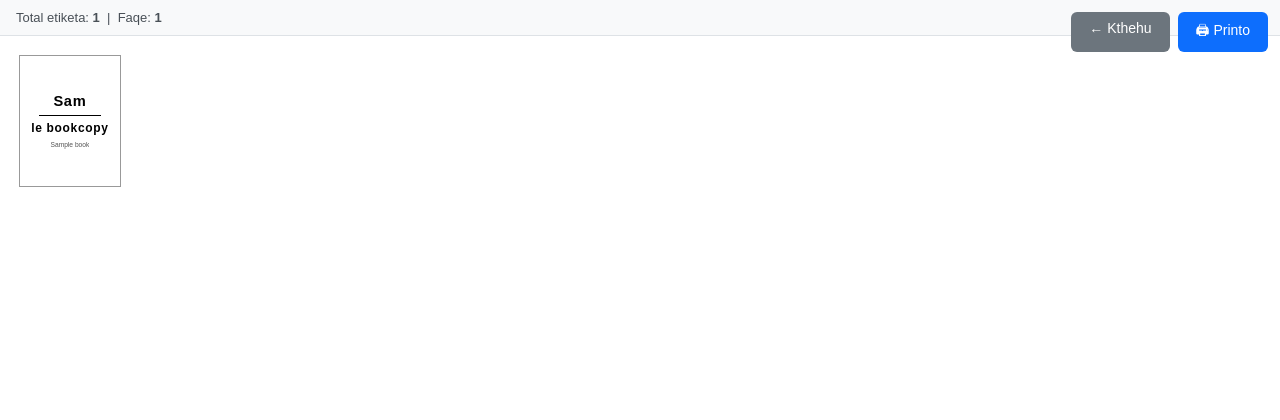
After one commit to MuhamedAdemi/biblioteka-pirok, a Django app: page /label-rafti/ in a window 1280 px wide. The commit adds this page. Shown: the top 420 px of the page. Run offline with Django 4.2, Linux system fonts and the light colour scheme; a user stored in the database is signed in; tables that the repository leaves empty hold one stand-in row (values such as "Sample post").

Commit message:
V13: Barkod fletat, etiketa rafti, kategori Tom Select
models: prefiks sakte mk=201 en=301 other=401, zfill(5), shelf_label 3-shifra Dewey
views: barcode_sheet, shelf_label_print, subject_search/add_ajax
urls: 5 URL te reja
base.html: seksioni Etiketa ne sidebar
book_form: Tom Select per kategori + modal shto kategori
barcode_sheet_print: JsBarcode 56/faqe 5cmx2cm
shelf_label_print: 7x8 grid 3-shifra Dewey + nr rendor

Co-Authored-By: Claude Sonnet 4.6 <noreply@anthropic.com>

```diff
--- a/libra/models.py
+++ b/libra/models.py
@@ -49,9 +49,9 @@ class Book(models.Model):
     ]
     LANGUAGE_PREFIX = {
         'sq': '101',
-        'en': '201',
-        'mk': '301',
-        'other': '501',
+        'mk': '201',
+        'en': '301',
+        'other': '401',
     }
 
     id = models.UUIDField(default=uuid.uuid4, unique=True, primary_key=True, editable=False)
@@ -136,12 +136,14 @@ class BookCopy(models.Model):
     def suggest_shelf_label(cls, class_number=''):
         if not class_number:
             return ''
-        try:
-            first_digit = str(int(float(class_number.strip()[0])))
-        except (ValueError, IndexError):
-            first_digit = '0'
+        import re
+        match = re.match(r'(\d+)', class_number.strip())
+        if not match:
+            return ''
+        raw = match.group(1)[:3]
+        prefix = raw.ljust(3, '0')  # '32' → '320', '3' → '300', '320' → '320'
         last = cls.objects.filter(
-            shelf_label__startswith=f'{first_digit}-'
+            shelf_label__startswith=f'{prefix}-'
         ).order_by('-shelf_label').first()
         if last and last.shelf_label:
             try:
@@ -150,7 +152,7 @@ class BookCopy(models.Model):
                 num = 1
         else:
             num = 1
-        return f"{first_digit}-{str(num).zfill(5)}"
+        return f"{prefix}-{str(num).zfill(5)}"
 
     @classmethod
     def next_copy_number(cls, language='sq'):
@@ -165,7 +167,7 @@ class BookCopy(models.Model):
                 num = 1
         else:
             num = 1
-        return f"{prefix}-{str(num).zfill(6)}"
+        return f"{prefix}-{str(num).zfill(5)}"
 
 
 class Member(models.Model):
--- a/libra/templates/libra/book_copy_form.html
+++ b/libra/templates/libra/book_copy_form.html
@@ -18,7 +18,7 @@
           <div class="mb-3">
             <label class="form-label fw-semibold">{{ form.shelf_label.label }}</label>
             {{ form.shelf_label }}
-            <small class="text-muted d-block mt-1">Label i raftit — ngjitet në mesin e shpinës. Format: <code>3-00001</code></small>
+            <small class="text-muted d-block mt-1">Label i raftit — ngjitet kapakut poshtë-mes. Format: <code>320-00001</code> (3 shifra Dewey + nr rendor)</small>
           </div>
           <div class="mb-3">
             <label class="form-label">{{ form.notes.label }}</label>
--- /dev/null
+++ b/libra/templates/libra/shelf_label_print.html
@@ -0,0 +1,142 @@
+<!DOCTYPE html>
+<html lang="sq">
+<head>
+  <meta charset="UTF-8">
+  <title>Etiketa Rafti – Biblioteka Pirok</title>
+  <style>
+    * { box-sizing: border-box; margin: 0; padding: 0; }
+    body { background: #fff; font-family: Arial, sans-serif; }
+
+    /* ── Ekran ── */
+    .print-controls {
+      position: fixed; top: 12px; right: 12px; z-index: 999;
+      display: flex; gap: 8px;
+    }
+    .print-controls button, .print-controls a {
+      padding: 8px 18px; border-radius: 6px; cursor: pointer;
+      font-size: 14px; text-decoration: none; display: inline-block;
+    }
+    .btn-print { background: #0d6efd; color: #fff; border: none; }
+    .btn-back  { background: #6c757d; color: #fff; border: none; }
+
+    .info-bar {
+      background: #f8f9fa; border-bottom: 1px solid #dee2e6;
+      padding: 10px 16px; font-size: 13px; color: #495057;
+    }
+
+    /* ── Faqja: 7 kolona × 8 rreshta = 56 etiketa/faqe ── */
+    /* Çdo etiketë: rreth 26mm × 35mm (portrait) */
+    .page {
+      width: 210mm;
+      min-height: 297mm;
+      padding: 5mm;
+      display: grid;
+      grid-template-columns: repeat(7, 1fr);
+      grid-template-rows: repeat(8, 1fr);
+      gap: 1mm;
+      page-break-after: always;
+      break-after: page;
+    }
+    .page:last-child { page-break-after: avoid; break-after: avoid; }
+
+    /* ── Etiketa individuale ── */
+    .label {
+      width: 27mm;
+      height: 35mm;
+      border: 0.5pt solid #999;
+      display: flex;
+      flex-direction: column;
+      align-items: center;
+      justify-content: center;
+      padding: 2mm 1.5mm;
+      overflow: hidden;
+      text-align: center;
+    }
+
+    .label-class {
+      font-size: 11pt;
+      font-weight: 900;
+      letter-spacing: 0.5pt;
+      line-height: 1.1;
+    }
+
+    .label-divider {
+      width: 70%;
+      border-top: 0.8pt solid #000;
+      margin: 1.5mm 0;
+    }
+
+    .label-seq {
+      font-size: 9pt;
+      font-weight: 700;
+      letter-spacing: 0.5pt;
+    }
+
+    .label-title {
+      font-size: 5pt;
+      color: #555;
+      margin-top: 1.5mm;
+      line-height: 1.2;
+      max-width: 24mm;
+      overflow: hidden;
+      white-space: nowrap;
+      text-overflow: ellipsis;
+    }
+
+    /* ── Print ── */
+    @media print {
+      .print-controls, .info-bar { display: none !important; }
+
+      @page {
+        size: A4 portrait;
+        margin: 0;
+      }
+
+      body { background: #fff; }
+
+      .page {
+        margin: 0;
+        padding: 5mm;
+      }
+
+      .label {
+        border: 0.5pt solid #666;
+      }
+    }
+  </style>
+</head>
+<body>
+
+<div class="print-controls">
+  <a href="{% url 'shelf_label_print' %}" class="btn-back">← Kthehu</a>
+  <button class="btn-print" onclick="window.print()">🖨 Printo</button>
+</div>
+
+<div class="info-bar">
+  Total etiketa: <strong>{{ total }}</strong> &nbsp;|&nbsp;
+  Faqe: <strong>{{ pages|length }}</strong>
+  {% if class_filter %} &nbsp;|&nbsp; Filter: <strong>{{ class_filter }}-*</strong>{% endif %}
+</div>
+
+{% if total == 0 %}
+<div style="padding: 40px; text-align:center; color:#888; font-size:16px;">
+  Nuk ka kopje me etiketa rafti të regjistruara akoma.
+  Regjistro kopje librash me fushën <strong>Label Rafti</strong> të plotësuar.
+</div>
+{% endif %}
+
+{% for page in pages %}
+<div class="page">
+  {% for copy in page %}
+  <div class="label">
+    <div class="label-class">{{ copy.shelf_label|slice:":3" }}</div>
+    <div class="label-divider"></div>
+    <div class="label-seq">{{ copy.shelf_label|slice:"4:" }}</div>
+    <div class="label-title">{{ copy.book.title|truncatechars:22 }}</div>
+  </div>
+  {% endfor %}
+</div>
+{% endfor %}
+
+</body>
+</html>
--- a/libra/urls.py
+++ b/libra/urls.py
@@ -56,6 +56,15 @@ urlpatterns = [
     # Backup
     path('backup/', views.backup_download, name='backup_download'),
 
+    # Barcode & Shelf Label printing
+    path('barkod-fletat/', views.barcode_sheet, name='barcode_sheet'),
+    path('label-rafti/', views.shelf_label_print, name='shelf_label_print'),
+
+    # AJAX – subjects / categories
+    path('ajax/kategori-kerko/', views.subject_search, name='subject_search'),
+    path('ajax/kategori-shto/', views.subject_add_ajax, name='subject_add_ajax'),
+    path('ajax/label-sugjero/', views.shelf_label_suggest, name='shelf_label_suggest'),
+
     # Staff management (superuser only)
     path('stafi/', views.staff_list, name='staff_list'),
     path('stafi/shto/', views.staff_create, name='staff_create'),
--- a/libra/views.py
+++ b/libra/views.py
@@ -703,3 +703,105 @@ def change_password(request):
     else:
         form = PasswordChangeForm(request.user)
     return render(request, 'libra/change_password.html', {'form': form})
+
+
+# ── BARCODE SHEET GENERATOR ───────────────────────────────────────────────────
+
+@login_required
+def barcode_sheet(request):
+    """Gjenero fletë me barkode të para-printuara (56/faqe, 10 faqe = 560)."""
+    if not request.user.is_staff:
+        messages.error(request, 'Nuk keni leje.')
+        return redirect('home')
+
+    language = request.GET.get('language', '')
+    count = max(1, min(int(request.GET.get('count', 560)), 560))
+
+    if language:
+        prefix = Book.LANGUAGE_PREFIX.get(language, '401')
+        last = BookCopy.objects.filter(
+            copy_number__startswith=f'{prefix}-'
+        ).order_by('-copy_number').first()
+        if last:
+            try:
+                start_num = int(last.copy_number.split('-')[1]) + 1
+            except (ValueError, IndexError):
+                start_num = 1
+        else:
+            start_num = 1
+
+        barcodes = [f"{prefix}-{str(start_num + i).zfill(5)}" for i in range(count)]
+        pages = [barcodes[i:i + 56] for i in range(0, len(barcodes), 56)]
+
+        return render(request, 'libra/barcode_sheet_print.html', {
+            'pages': pages,
+            'language_display': dict(Book.LANGUAGE_CHOICES).get(language, language),
+            'prefix': prefix,
+            'start_num': start_num,
+            'count': count,
+        })
+
+    lang_choices_with_prefix = [
+        (code, label, Book.LANGUAGE_PREFIX.get(code, '401'))
+        for code, label in Book.LANGUAGE_CHOICES
+    ]
+    return render(request, 'libra/barcode_sheet.html', {
+        'lang_choices_with_prefix': lang_choices_with_prefix,
+    })
+
+
+# ── SHELF LABEL PRINT ─────────────────────────────────────────────────────────
+
+@login_required
+def shelf_label_print(request):
+    """Printo etiketa rafti (label shpine) për kopjet e librave."""
+    if not request.user.is_staff:
+        messages.error(request, 'Nuk keni leje.')
+        return redirect('home')
+
+    copies = BookCopy.objects.filter(
+        shelf_label__gt=''
+    ).select_related('book').order_by('shelf_label')
+
+    class_filter = request.GET.get('class_prefix', '').strip()
+    if class_filter:
+        copies = copies.filter(shelf_label__startswith=class_filter)
+
+    copies_list = list(copies)
+    # 7 kolona × 8 rreshta = 56 etiketa/faqe
+    pages = [copies_list[i:i + 56] for i in range(0, len(copies_list), 56)]
+
+    return render(request, 'libra/shelf_label_print.html', {
+        'pages': pages,
+        'total': len(copies_list),
+        'class_filter': class_filter,
+    })
+
+
+# ── SUBJECT AJAX ──────────────────────────────────────────────────────────────
+
+@login_required
+def subject_search(request):
+    q = request.GET.get('q', '').strip()
+    subjects = Subject.objects.filter(name__icontains=q)[:15]
+    data = [{'id': s.pk, 'text': s.name} for s in subjects]
+    return JsonResponse({'results': data})
+
+
+@login_required
+def subject_add_ajax(request):
+    if request.method == 'POST':
+        name = request.POST.get('name', '').strip()
+        if name:
+            subject, created = Subject.objects.get_or_create(name=name)
+            return JsonResponse({'id': subject.pk, 'text': subject.name, 'created': created})
+        return JsonResponse({'error': 'Emri është i detyrueshëm'}, status=400)
+    return JsonResponse({'error': 'Metodë e gabuar'}, status=405)
+
+
+@login_required
+def shelf_label_suggest(request):
+    """AJAX: sugjero shelf_label bazuar në class_number."""
+    class_number = request.GET.get('class_number', '').strip()
+    suggestion = BookCopy.suggest_shelf_label(class_number)
+    return JsonResponse({'shelf_label': suggestion})
--- a/templates/base.html
+++ b/templates/base.html
@@ -104,6 +104,11 @@
       <ul class="nav flex-column mb-2">
         <li><a class="nav-link {% if request.resolver_match.url_name == 'loan_list' %}active{% endif %}" href="{% url 'loan_list' %}"><i class="bi bi-arrow-left-right me-2"></i>Të gjitha</a></li>
       </ul>
+      <div class="section-label">Etiketa</div>
+      <ul class="nav flex-column mb-2">
+        <li><a class="nav-link {% if request.resolver_match.url_name == 'barcode_sheet' %}active{% endif %}" href="{% url 'barcode_sheet' %}"><i class="bi bi-upc-scan me-2 text-primary"></i>Barkode Libri</a></li>
+        <li><a class="nav-link {% if request.resolver_match.url_name == 'shelf_label_print' %}active{% endif %}" href="{% url 'shelf_label_print' %}"><i class="bi bi-tag me-2 text-info"></i>Etiketa Rafti</a></li>
+      </ul>
       {% if user.is_superuser %}
       <div class="section-label">Admin</div>
       <ul class="nav flex-column mb-2">
```
Also changed, not shown: libra/templates/libra/barcode_sheet.html (added, +74 -0 lines), libra/templates/libra/barcode_sheet_print.html (added, +142 -0 lines), libra/templates/libra/book_form.html (+66 -2 lines).
